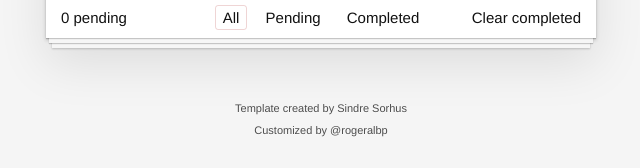
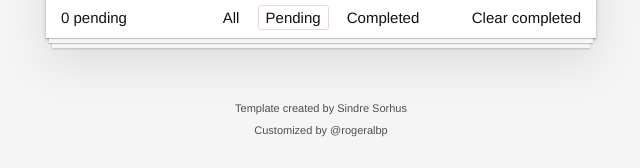
Before and after one commit to rogeralbp/to-do-app, a website built with webpack: page src/index.html in a window 1280 px wide. Both pictures are taken after a click on the link "Pending". Shown: the part 200-368 px from the top of the page, 319-959 px from the left. Built offline with nearby package versions, Linux system fonts and the light colour scheme.

Commit message:
correct filters

```diff
--- a/src/index.html
+++ b/src/index.html
@@ -43,7 +43,7 @@
 				<!-- Remove this if you don't implement routing -->
 				<ul class="filters">
 					<li>
-						<a class="selected filtro" class="selected" href="#/">All</a>
+						<a class="selected filtro" href="#/">All</a>
 					</li>
 					<li>
 						<a class="filtro" href="#/active">Pending</a>
--- a/src/js/components.js
+++ b/src/js/components.js
@@ -7,6 +7,7 @@ const txtInputToDo      = document.querySelector('.new-all');
 const btnClearCompleted = document.querySelector('.clear-completed');
 
 const ulFilters         = document.querySelector('.filters');
+const anchorFilters     = document.querySelectorAll('.filtro');
 
 
 export const createTodoHtml = ( todo ) =>{
@@ -89,6 +90,9 @@ ulFilters.addEventListener('click', ( click ) => {
 
     if( !filter ){ return; }
 
+    anchorFilters.forEach(element => element.classList.remove('selected') );
+    event.target.classList.add('selected');
+
     for( const element of divTodoList.children ){
 
         element.classList.remove('hidden');
```
